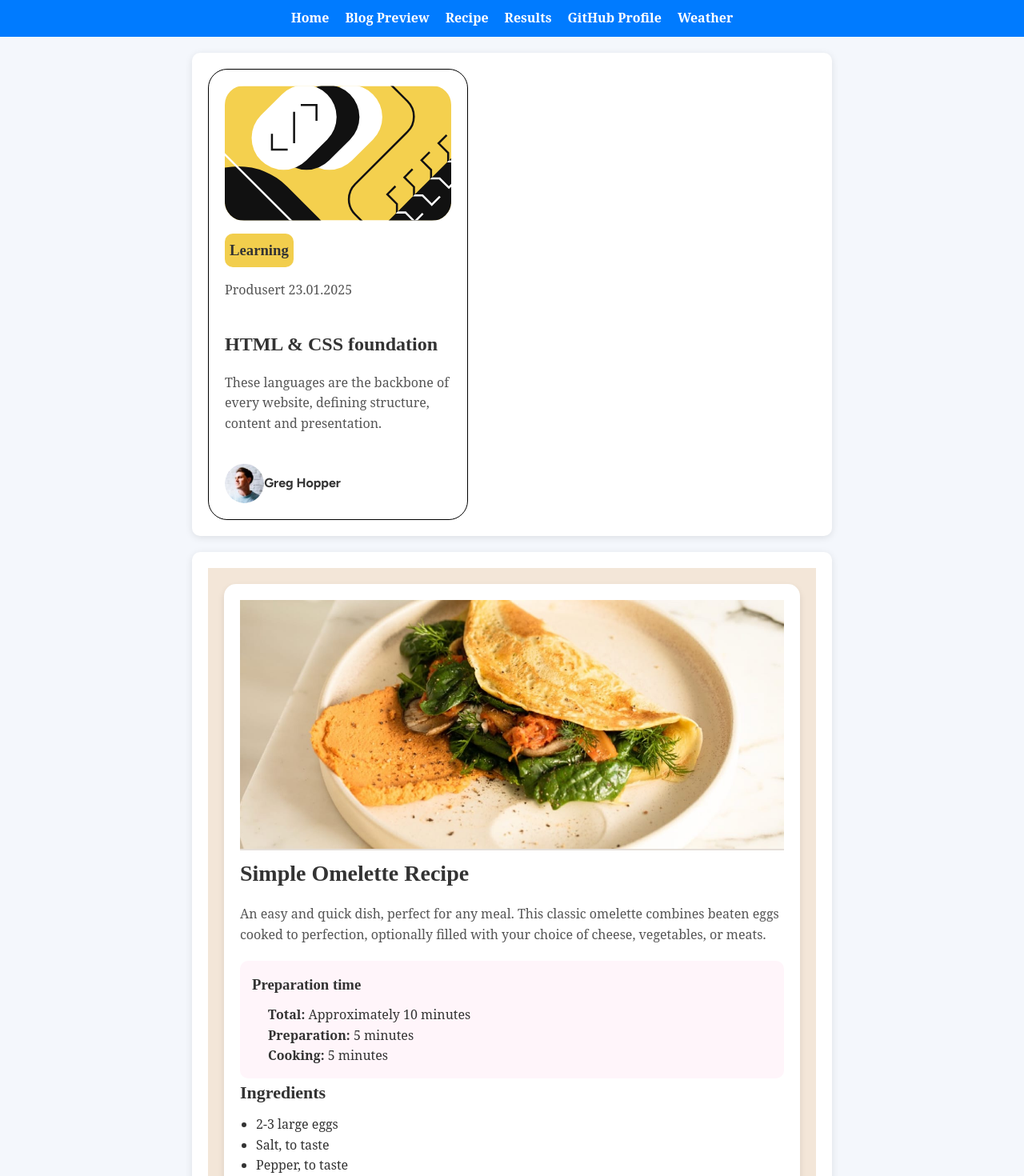
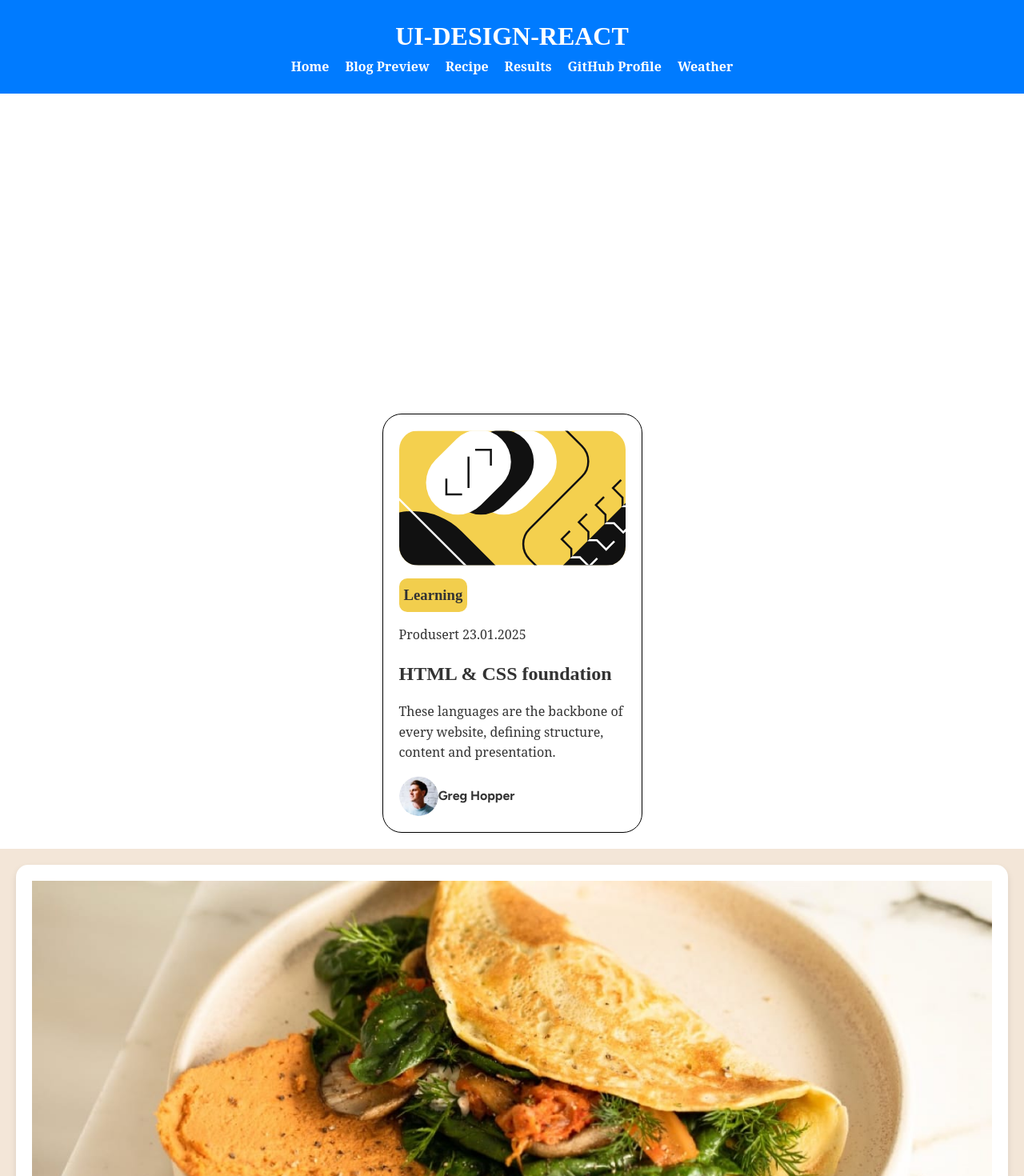
Before and after one commit to Jostein24sfj/UI-DESIGN-REACT, a React (Vite) app: page / in a window 1280 px wide. Shown: the top 1470 px of the page at 80% size. Built offline with nearby package versions, Linux system fonts and the light colour scheme; a web font is replaced by a local one.

Commit message:
changes in app.jsx and css

```diff
--- a/src/App.css
+++ b/src/App.css
@@ -1,4 +1,4 @@
-/* General Styles */
+/* General Reset */
 *,
 *::before,
 *::after {
@@ -7,251 +7,84 @@
   box-sizing: border-box;
 }
 
+/* Body and Page Layout */
 body {
-  font-family: 'Arial', sans-serif;
+  font-family: "Arial", sans-serif;
   line-height: 1.6;
-  background-color: #f4f7fc; /* Light background for contrast */
   color: #333;
   overflow-x: hidden; /* Prevent horizontal scrolling */
+  max-width: 100vw; /* Ensure the viewport doesn't exceed width */
 }
 
-header {
+/* Header Section */
+.header {
+  padding: 20px;
   background-color: #007bff;
   color: white;
-  padding: 10px 20px;
   text-align: center;
 }
 
-footer {
-  background-color: #333;
-  color: white;
-  text-align: center;
-  padding: 10px;
-  margin-top: 20px;
-}
-
-/* Navigation Styles */
-nav ul {
+.nav-links {
   list-style: none;
   display: flex;
   justify-content: center;
   gap: 20px;
 }
 
-nav ul li {
-  display: inline;
-}
-
-nav ul li a {
+.nav-link {
   text-decoration: none;
   color: white;
   font-weight: bold;
   font-size: 16px;
 }
 
-nav ul li a:hover {
+.nav-link:hover {
   color: #ffdd57;
 }
 
-/* Main Layout for Homepage */
-main {
+/* Empty Home Page */
+.empty-home {
+  min-height: 400px; /* Or whatever height you prefer */
   display: flex;
-  flex-wrap: wrap;
-  justify-content: center; /* Center sections horizontally */
+  justify-content: center;
+  align-items: center;
+  color: #555;
+  text-align: center;
+}
+
+/* Main Content Layout */
+.main-content {
+  display: flex;
+  flex-direction: column;
   gap: 20px;
-  padding: 20px;
-  max-width: 100%; /* Make sure it doesn't overflow horizontally */
+  justify-content: center;
+  align-items: center;
+  max-width: 100%;
   overflow-x: hidden; /* Prevent overflow */
 }
 
-section {
+/* Section Styles */
+.main-section {
   background-color: white;
-  border-radius: 10px;
-  box-shadow: 0 2px 10px rgba(0, 0, 0, 0.1);
-  padding: 20px;
-  width: 100%; /* Allow section to take full width */
-  max-width: 800px; /* Limit max-width to avoid overflow */
-  transition: transform 0.3s ease, box-shadow 0.3s ease;
-  margin: 0 auto; /* Center section within the container */
+  margin: 0 auto; /* Center section */
+  /* Removed padding */
 }
 
-section:hover {
-  transform: translateY(-10px);
-  box-shadow: 0 4px 20px rgba(0, 0, 0, 0.2);
-}
-
-/* Ensure no horizontal overflow on small screens */
-html, body {
-  width: 100%;
-  overflow-x: hidden; /* Prevent scrolling beyond the viewport */
-}
-
-/* Footer */
 footer {
+  padding: 10px;
   background-color: #333;
   color: white;
   text-align: center;
-  padding: 10px;
-  margin-top: 20px;
 }
 
-/* Styling for Individual Sections */
-section h1 {
-  font-size: 1.8rem;
-  color: #333;
-  margin-bottom: 15px;
+/* Mobile Responsiveness */
+@media (max-width: 600px) {
+  .main-content {
+    padding: 10px;
+  }
+
+  .main-section {
+    width: 100%;
+    max-width: 90%;
+  }
 }
-
-section p {
-  font-size: 1rem;
-  color: #555;
-  margin-bottom: 20px;
-}
-
-/* Button Styles */
-button {
-  background-color: #007bff;
-  color: white;
-  padding: 10px 20px;
-  border: none;
-  border-radius: 5px;
-  cursor: pointer;
-  transition: background-color 0.3s ease;
-}
-
-button:hover {
-  background-color: #0056b3;
-}
-
-/* Recipe Page Styles */
-.recipePageWrapper {
-  background-color: var(--Stone100); /* Light stone background */
-  padding: 20px;
-  display: flex;
-  justify-content: center;
-  width: 100%; /* Full width */
-  min-height: 100vh;
-  font-family: "serif"; /* Default font for body */
-}
-
-/* Recipe card */
-.recipePage {
-  max-width: 100%; /* Ensure it takes up full width of its container */
-  width: 100%;
-  background-color: var(--White);
-  border-radius: 15px;
-  box-shadow: 0 4px 8px rgba(0, 0, 0, 0.1);
-  padding: 20px;
-  overflow: hidden;
-}
-
-/* Image styling */
-.recipeImage {
-  width: 100%; /* Ensure image is responsive */
-  height: auto;
-  object-fit: cover;
-  border-bottom: 2px solid var(--Stone150);
-}
-
-/* Title and description */
-.recipeTitle {
-  font-size: 28px;
-  margin-bottom: 15px;
-  font-family: "sans-serif"; /* Default sans-serif font for title */
-}
-
-.recipeDescription {
-  font-size: 16px;
-  margin-bottom: 20px;
-  font-family: "serif"; /* Default serif font for description */
-}
-
-/* Preparation time section */
-.prepTime {
-  background-color: var(--Rose50);
-  padding: 15px;
-  border-radius: 10px;
-}
-
-.prepTimeTitle {
-  margin-bottom: 10px;
-}
-
-.prepTimeList {
-  list-style: none;
-  padding-left: 20px;
-  margin: 0;
-  font-family: "sans-serif"; /* Default sans-serif font for list */
-}
-
-/* Ingredients section */
-.ingredientsTitle {
-  font-size: 22px;
-  margin-bottom: 10px;
-  font-family: "sans-serif"; /* Default sans-serif font for section titles */
-}
-
-.ingredientsList {
-  margin: 10px 0 20px;
-  padding-left: 20px;
-}
-
-/* Instructions section */
-.instructionsTitle {
-  font-size: 22px;
-  margin-bottom: 10px;
-  font-family: "sans-serif"; /* Default sans-serif font for section titles */
-}
-
-.instructionsList {
-  margin: 10px 0 20px;
-  padding-left: 20px;
-}
-
-/* Nutrition table */
-.nutritionTitle {
-  font-size: 22px;
-  margin-bottom: 10px;
-  font-family: "sans-serif"; /* Default sans-serif font for section titles */
-}
-
-.nutritionTable {
-  width: 100%;
-  border-collapse: collapse;
-  margin-top: 10px;
-}
-
-.nutritionTable td {
-  padding: 8px;
-  border: 1px solid var(--Stone150);
-}
-
-.measurements {
-  text-align: right;
-}
-
-/* Additional text elements */
-h1,
-h2,
-h3 {
-  font-family: "sans-serif"; /* Default sans-serif font for all h1, h2, h3 */
-}
-
-p,
-li {
-  font-family: "serif"; /* Default serif font for all p and li */
-}
-
-button {
-  background-color: var(--Brown800);
-  color: var(--White);
-  font-family: "sans-serif"; /* Default sans-serif font for buttons */
-  padding: 10px 20px;
-  border: none;
-  border-radius: 5px;
-  cursor: pointer;
-}
-
-button:hover {
-  background-color: var(--Rose800); /* Darker rose color on hover */
-}
--- a/src/App.jsx
+++ b/src/App.jsx
@@ -9,29 +9,41 @@ import { BrowserRouter as Router, Routes, Route, Link } from "react-router-dom";
 
 function App() {
   return (
-    <>
     <Router>
       {/* Header Section with Navigation Links */}
-        <header>
+      <header className="header">
+        <h1>UI-DESIGN-REACT</h1>
         <nav>
-            <ul>
+          <ul className="nav-links">
             <li>
-                <Link to="/">Home</Link>
+              <Link to="/" className="nav-link">
+                Home
+              </Link>
             </li>
             <li>
-                <Link to="/blog-preview">Blog Preview</Link>
+              <Link to="/blog-preview" className="nav-link">
+                Blog Preview
+              </Link>
             </li>
             <li>
-                <Link to="/recipe">Recipe</Link>
+              <Link to="/recipe" className="nav-link">
+                Recipe
+              </Link>
             </li>
             <li>
-                <Link to="/results">Results</Link>
+              <Link to="/results" className="nav-link">
+                Results
+              </Link>
             </li>
             <li>
-                <Link to="/github">GitHub Profile</Link>
+              <Link to="/github" className="nav-link">
+                GitHub Profile
+              </Link>
             </li>
             <li>
-                <Link to="/weather">Weather</Link>
+              <Link to="/weather" className="nav-link">
+                Weather
+              </Link>
             </li>
           </ul>
         </nav>
@@ -39,41 +51,36 @@ function App() {
 
       {/* Routes for Different Pages */}
       <Routes>
-          {/* Empty Homepage Route */}
-          <Route path="/" element={null} /> {/* No content for homepage */}
-          {/* Recipe page route */}
+        {/* Home route: renders nothing or an empty div */}
+        <Route path="/" element={<div className="empty-home"></div>} />
         <Route path="/recipe" element={<RecipePage />} />
-          {/* Results page route */}
         <Route path="/results" element={<ResultsSummaryComponent />} />
-          {/* Blog Preview page route */}
-          <Route path="/blog-preview" element={<BlogPreviewCard />} /> {/* Blog Preview route */}
-          {/* GitHub Profile route */}
-          <Route path="/github" element={<GitHubProfileCard username="octocat" />} /> {/* GitHub Profile route */}
-          {/* Weather route */}
-          <Route path="/weather" element={<WeatherWidget />} /> {/* Weather route */}
+        <Route path="/blog-preview" element={<BlogPreviewCard />} />
+        <Route
+          path="/github"
+          element={<GitHubProfileCard username="octocat" />}
+        />
+        <Route path="/weather" element={<WeatherWidget />} />
       </Routes>
 
       {/* Main Section with Content */}
-        <main>
-          <section>
+      <main className="main-content">
+        <section className="main-section">
           <BlogPreviewCard />
         </section>
-
-          <section>
+        <section className="main-section">
           <RecipePage />
         </section>
-
-          <section>
+        <section className="main-section">
           <ResultsSummaryComponent />
         </section>
       </main>
 
       {/* Footer */}
-        <footer>
+      <footer className="footer">
         <p>© 2025 Your Company</p>
       </footer>
     </Router>
-    </>
   );
 }
 
```
Lines whose indentation alone changed are shown as unchanged.
